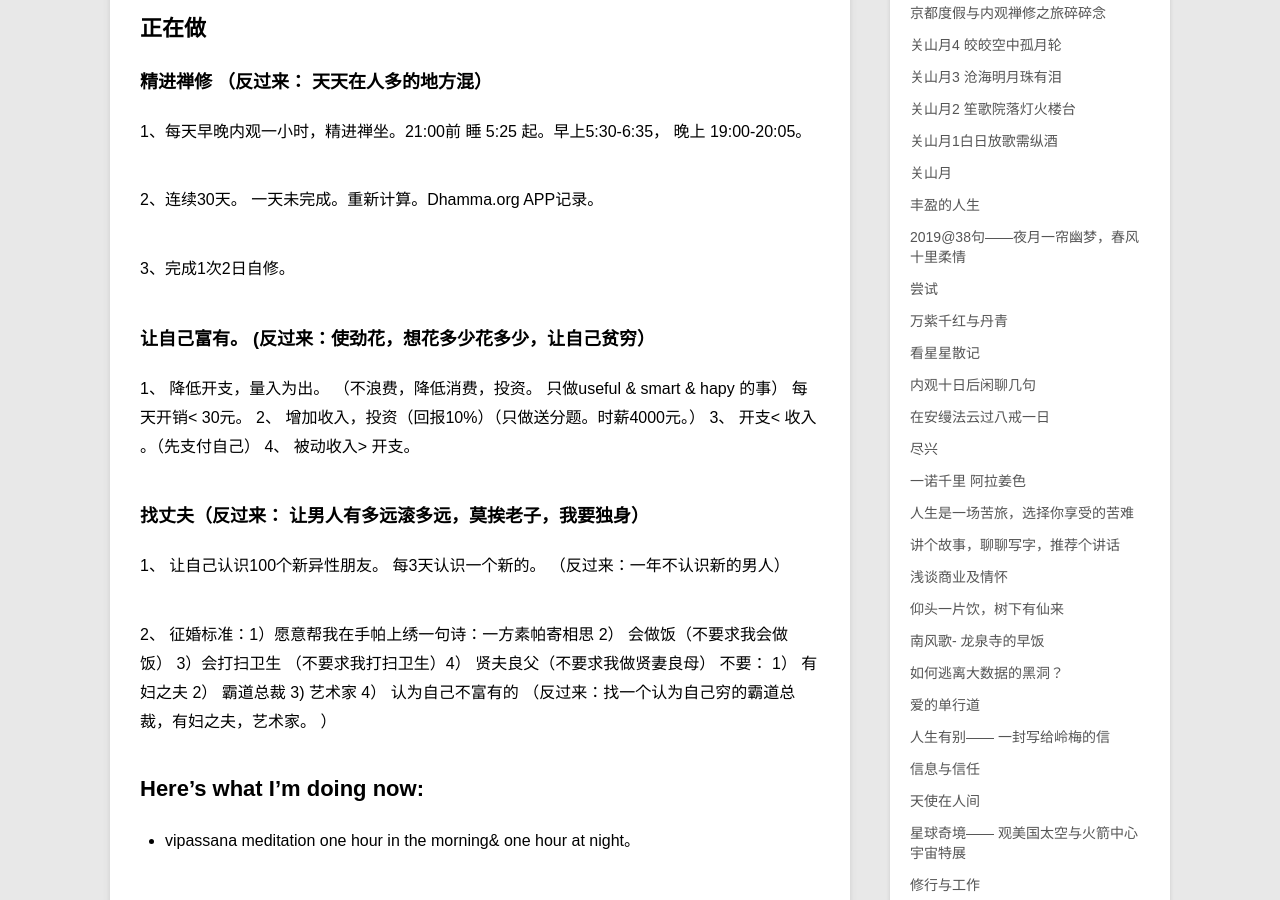
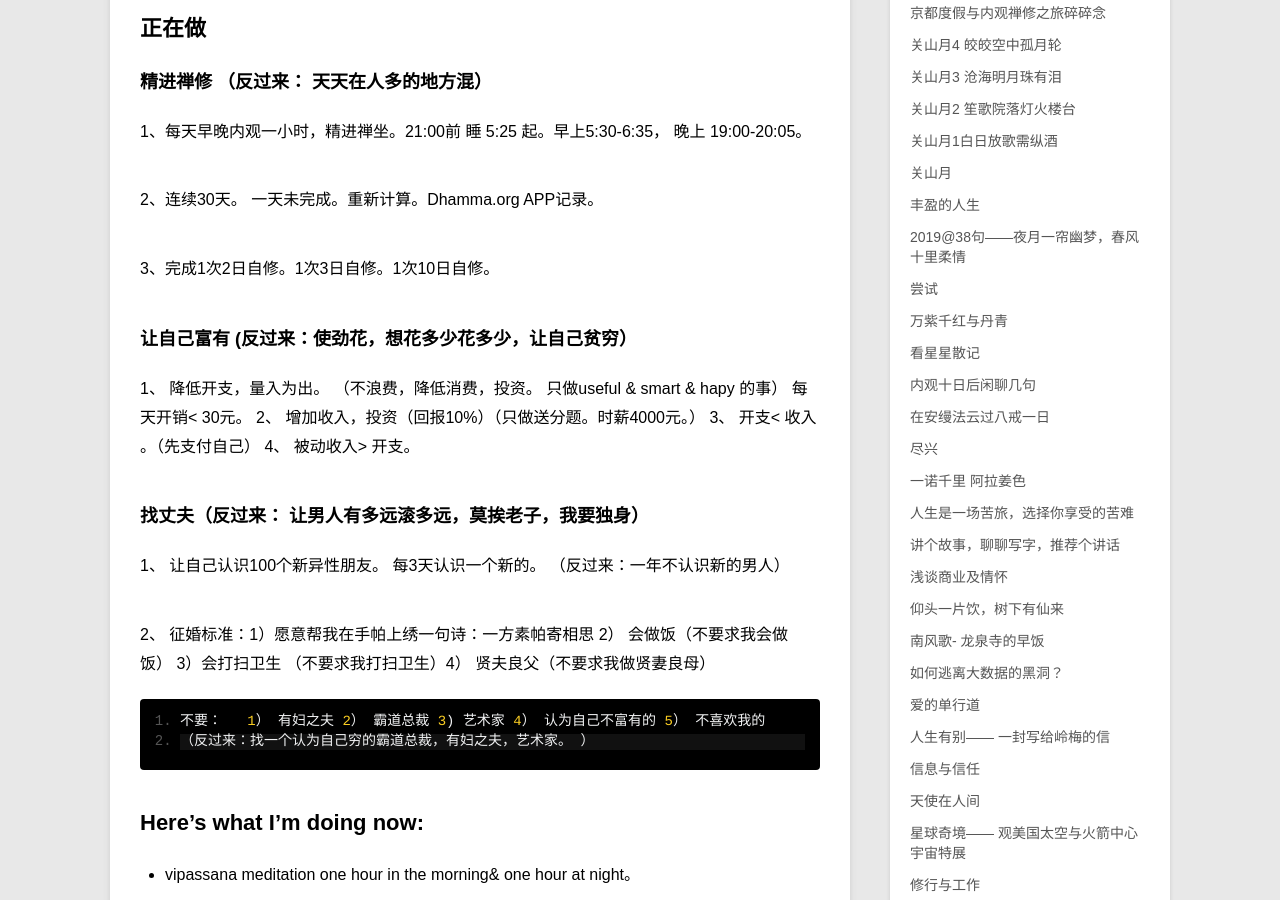
Before and after one commit to violettianjie/violettianjie.github.io, a Jekyll site: the page built from _posts/blog/2017-09-03-now.md, in a window 1280 px wide and 900 px high, scrolled down 432 px. Built offline with Jekyll 4.4.1, drawn with Linux system fonts in a browser that asks for light colours; comment, search, counter and statistics services are not loaded.

Commit message:
Update 2017-09-03-now.md

```diff
--- a/_posts/blog/2017-09-03-now.md
+++ b/_posts/blog/2017-09-03-now.md
@@ -19,9 +19,9 @@ category: blog
 
 2、连续30天。 一天未完成。重新计算。Dhamma.org APP记录。
 
-3、完成1次2日自修。
+3、完成1次2日自修。1次3日自修。1次10日自修。
 
-### 让自己富有。 (反过来：使劲花，想花多少花多少，让自己贫穷）
+### 让自己富有 (反过来：使劲花，想花多少花多少，让自己贫穷）
 
 1、 降低开支，量入为出。 （不浪费，降低消费，投资。 只做useful & smart & hapy 的事） 每天开销< 30元。
 2、 增加收入，投资（回报10%）（只做送分题。时薪4000元。）
@@ -33,7 +33,8 @@ category: blog
 1、 让自己认识100个新异性朋友。  每3天认识一个新的。 （反过来：一年不认识新的男人）
 
 2、 征婚标准：1）愿意帮我在手帕上绣一句诗：一方素帕寄相思  2） 会做饭（不要求我会做饭）  3）会打扫卫生 （不要求我打扫卫生）4） 贤夫良父（不要求我做贤妻良母）
-    不要：   1） 有妇之夫 2） 霸道总裁 3) 艺术家 4） 认为自己不富有的
+
+    不要：   1） 有妇之夫 2） 霸道总裁 3) 艺术家 4） 认为自己不富有的 5） 不喜欢我的
     （反过来：找一个认为自己穷的霸道总裁，有妇之夫，艺术家。 ）
 
 ## Here’s what I’m doing now:
```
